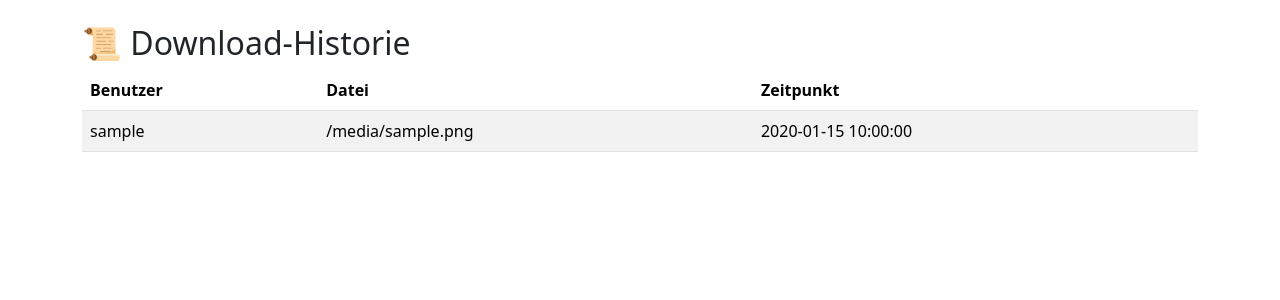
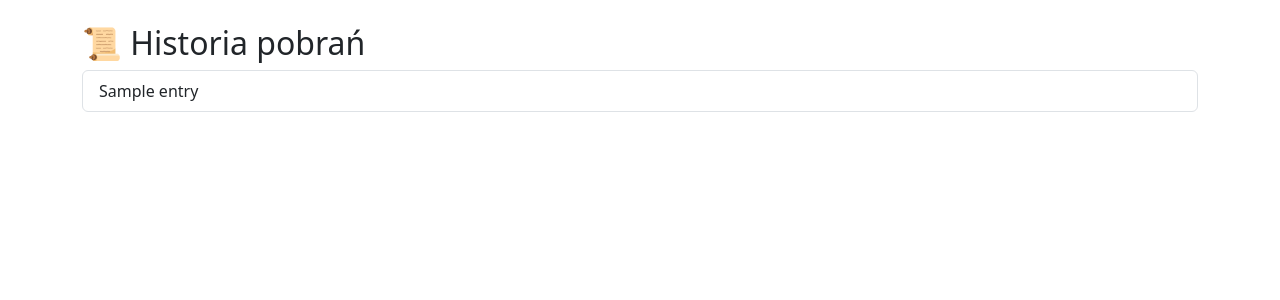
Before and after one commit to Kitanga84/Serwer, a Flask app: template templates/history.html in a window 1280 px wide. Shown: the top 300 px of the page. Run offline with Flask 3, Linux system fonts and the light colour scheme; the template is opened without the code that fills it: most values are stand-ins (such as "Sample title", 1, 10 or a date in 2020).

Commit message:
Update history.html

```diff
--- a/templates/history.html
+++ b/templates/history.html
@@ -1,24 +1,10 @@
 {% extends "base.html" %}
-{% block title %}Download-Historie{% endblock %}
+{% block title %}Historia pobrań{% endblock %}
 {% block content %}
-<h2>📜 Download-Historie</h2>
-
-<table class="table table-striped">
-  <thead>
-    <tr>
-      <th>Benutzer</th>
-      <th>Datei</th>
-      <th>Zeitpunkt</th>
-    </tr>
-  </thead>
-  <tbody>
+<h2>📜 Historia pobrań</h2>
+<ul class="list-group">
     {% for entry in history %}
-      <tr>
-        <td>{{ entry.username }}</td>
-        <td>{{ entry.filename }}</td>
-        <td>{{ entry.timestamp }}</td>
-      </tr>
+        <li class="list-group-item">{{ entry }}</li>
     {% endfor %}
-  </tbody>
-</table>
+</ul>
 {% endblock %}
```
